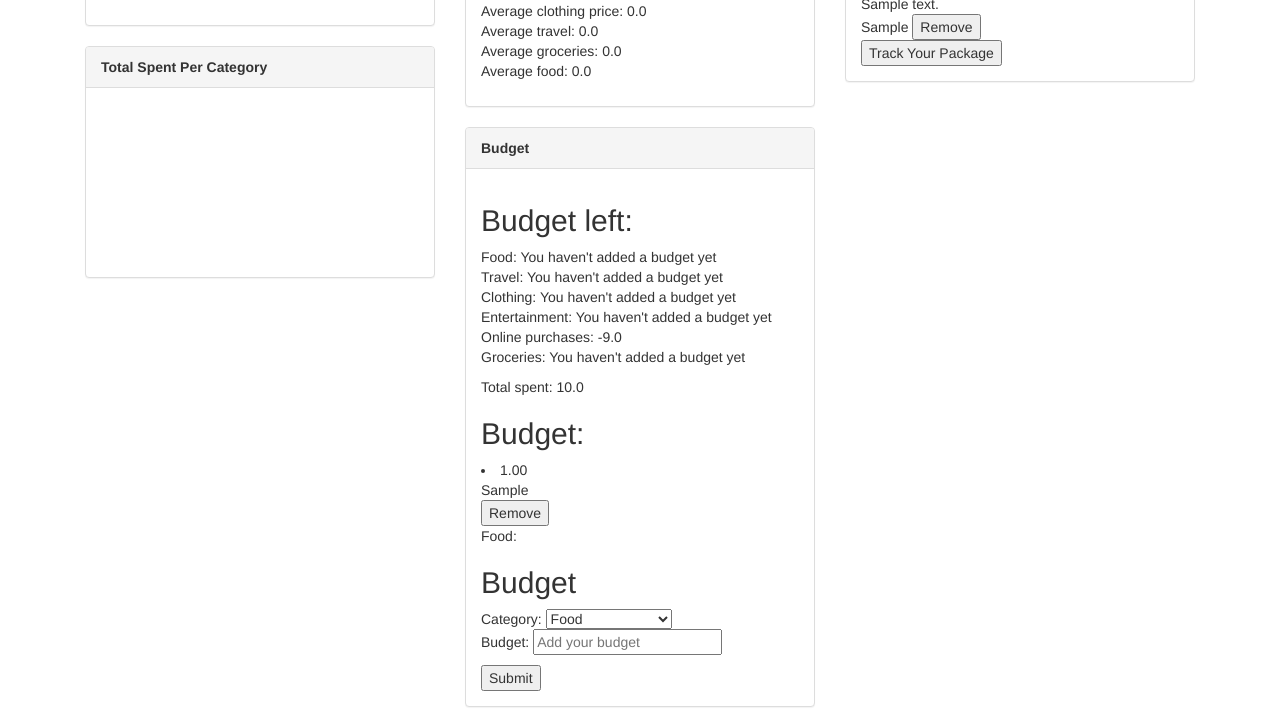
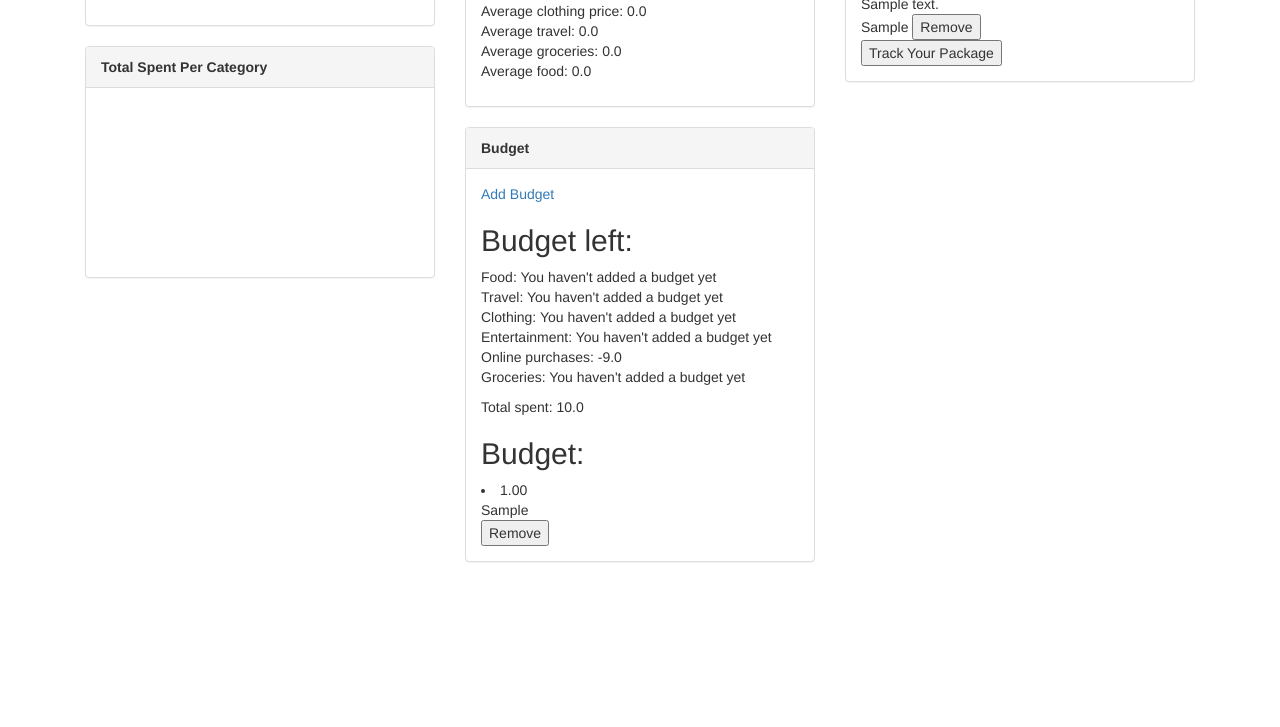
Before and after one commit to emilydowgialo/Spent, a Flask app: page /dashboard/1 in a window 1280 px wide. Shown: the part 296-1023 px from the top of the page. After the commit the page ends 858 px from the top, so only its background shows below. Run offline with Flask 2, Linux system fonts and the light colour scheme; the visitor is signed in with stand-in values (Sample User, id 1); tables that the repository leaves empty hold one stand-in row (values such as "Sample post"); a map, chart or similar area stays blank; some libraries are stand-ins or nearby versions.

Commit message:
moved forms into modals

```diff
--- a/templates/dashboard.html
+++ b/templates/dashboard.html
@@ -39,7 +39,7 @@
 
         <li><a href="#" data-toggle="modal" data-target="#editProfile" id="edit-profile-account">Account</a></li>
 
-        <!-- Modal -->
+        <!-- MODAL -->
         <div class="modal fade" id="editProfile" tabindex="-1" role="dialog" aria-labelledby="editProfileModal">
         <div class="modal-dialog" role="document">
         <div class="modal-content">
@@ -178,6 +178,48 @@
         <div class="panel-heading"><b>Budget</b></div>
             <div class="panel-body">
 
+                <a href="#" data-toggle="modal" data-target="#addBudget" id="add-budget">Add Budget</a>
+
+        <!-- MODAL -->
+        <div class="modal fade" id="addBudget" tabindex="-1" role="dialog" aria-labelledby="addBudgetModal">
+        <div class="modal-dialog" role="document">
+        <div class="modal-content">
+        <div class="modal-header">
+            <button type="button" class="close" data-dismiss="modal" aria-label="Close"><span aria-hidden="true">&times;</span></button>
+            <h4 class="modal-title" id="addBudgetModalLabel">Add Budget</h4>
+        </div>
+
+        <div class="modal-body">
+
+                <form action="/add-budget" method="POST" id="budget-form">
+            <fieldset class="form-group">
+            <label for="category">Category</label>
+                 <select name="category" class="form-control" id="category-field">
+                    <option value="3">Food</option>
+                    <option value="2">Travel</option>
+                    <option value="1">Online Purchase</option>
+                    <option value="5">Clothing</option>
+                    <option value="4">Groceries</option>
+                    <option value="6">Entertainment</option>
+                </select>
+            </fieldset>
+            <fieldset class="form-group">
+            <label for="price">Budget</label>
+                <input type="text" class="form-control" id="budget" placeholder="Enter budget" name="budget">
+            </fieldset>
+
+        </div>
+
+        <div class="modal-footer">
+        <button type="button" class="btn btn-default" data-dismiss="modal">Close</button>
+        <button type="submit" class="btn btn-primary" id="budget-submit">Save changes</button>
+        </form>
+        <script src="/static/js/submit-budget.js"></script>
+      </div>
+    </div>
+  </div>
+</div><!-- END OF MODAL -->
+
                 <h2>Budget left:</h2>
 
                     <p>
@@ -226,30 +268,7 @@
 
                     {% endfor %}
 
-                    Food:
-
                 </div>
-
-                <h2>Budget</h2>
-
-                <form action="/add-budget" method="POST" id="budget-form">
-                    Category:
-                        <select name="category" id="category-field">
-                            <option value="3">Food</option>
-                            <option value="2">Travel</option>
-                            <option value="1">Online Purchase</option>
-                            <option value="5">Clothing</option>
-                            <option value="4">Groceries</option>
-                            <option value="6">Entertainment</option>
-                        </select>
-                <p>
-                    Budget: <input type="text" id="budget" placeholder="Add your budget" name="budget"><p>
-                </p>
-                    <input type="submit" value="Submit" id="budget-submit">
-                </form>
-
-                <script src="/static/js/submit-budget.js"></script>
-
             </div>
         </div><!-- END BUDGET PANEL -->
 
@@ -281,7 +300,7 @@
         <form action="/add-expenditure-to-db" method="POST" id="expenditure-form">
             <fieldset class="form-group">
             <label for="category">Category</label>
-                 <select name="catrgory" class="form-control" id="category-field">
+                 <select name="category" class="form-control" id="category-field">
                     <option value="3">Food</option>
                     <option value="2">Travel</option>
                     <option value="1">Online Purchase</option>
```
